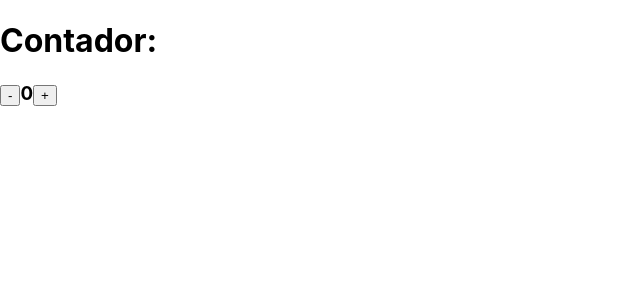
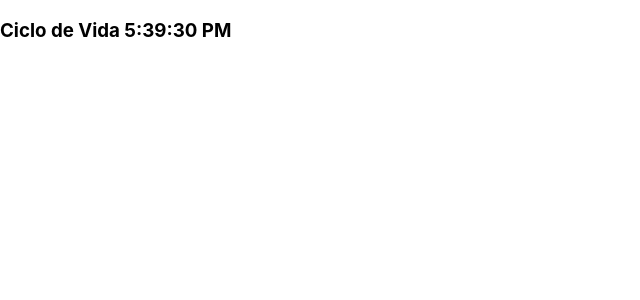
Before and after one commit to mauricioqvp/ReactZeroAoAvancado, a React (Create React App) app: page / in a window 1280 px wide. Shown: the top 300 px of the page, without its empty margins (0-640 px from the left). Built offline with nearby package versions, Linux system fonts and the light colour scheme.

Commit message:
Ciclo de vida DidMount

```diff
--- a/src/App.js
+++ b/src/App.js
@@ -1,46 +1,25 @@
 import React, { Component } from "react";
 
 class App extends Component{
-
+  /* Configura um estado básico inicial */
   constructor(props){
     super(props);
-    this.state = {
-      nome: 'Matheus',
-      contador: 0
+    this.state ={
+      hora: '00:00:00'
     };
-
-    /* isto aqui não ficou claro! */
-    this.aumentar = this.aumentar.bind(this);
-    this.diminuir = this.diminuir.bind(this);
   }
 
-  aumentar(){
-    let state = this.state;
-    state.contador += 1;
-    state.nome = 'Jose';
-    this.setState({state});
-  }
-
-  diminuir(){
-    let state = this.state;
-    if(state.contador === 0){
-      alert('Opa chegou a zero!');
-      return;
-    }
-
-    state.contador -= 1;
-    this.setState({state});
+  /* Logo depois que o componente é criado */
+componentDidMount(){
+  setInterval(() => {
+    this.setState({ hora: new Date().toLocaleTimeString() })
+  }, 1000);
 }
 
     render(){
       return(
         <div>
-        <h1>Contador:</h1>
-        <h3>
-          <button onClick={this.diminuir}>-</button>
-          {this.state.contador}
-          <button onClick={this.aumentar}>+</button>
-        </h3>
+          <h3>Ciclo de Vida {this.state.hora} </h3>
         </div>
       );
     }
```
Lines whose indentation alone changed are shown as unchanged.
